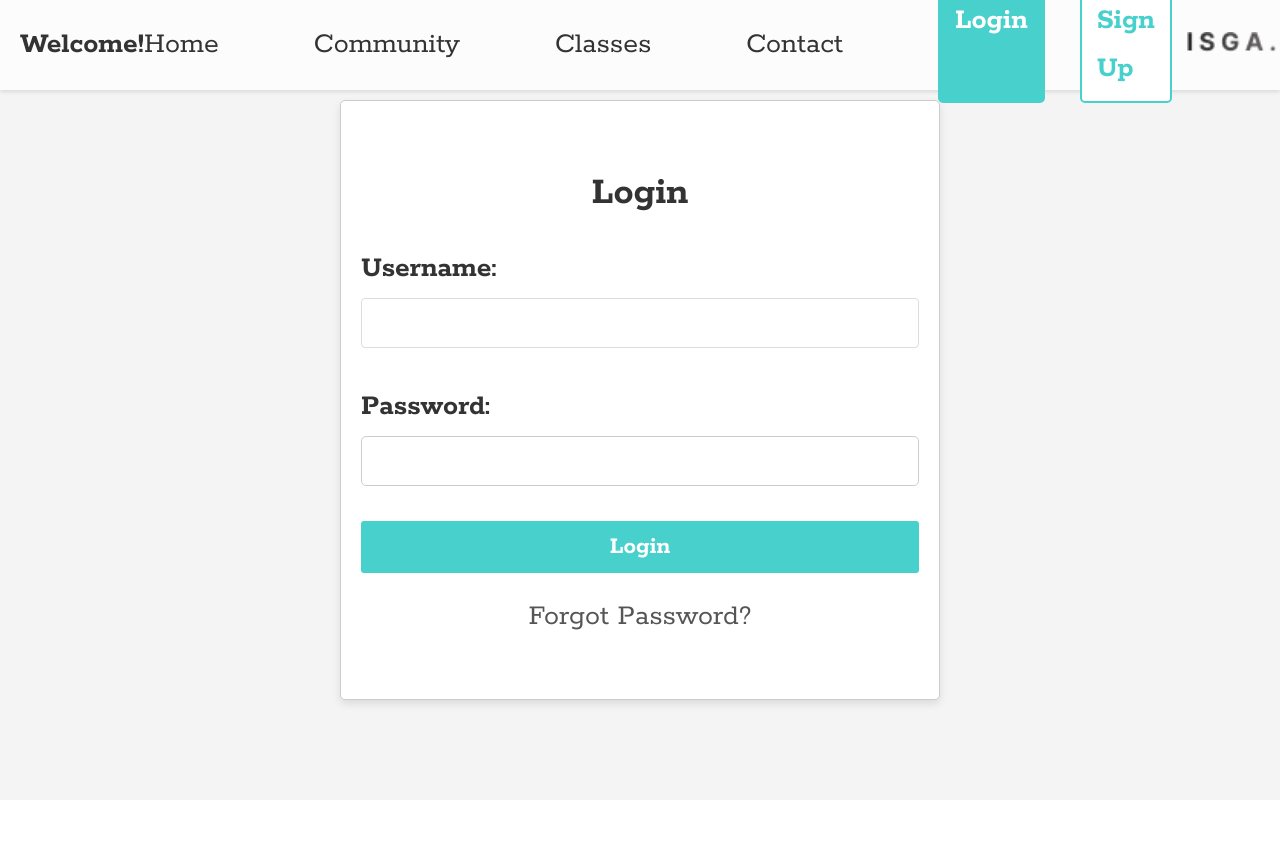
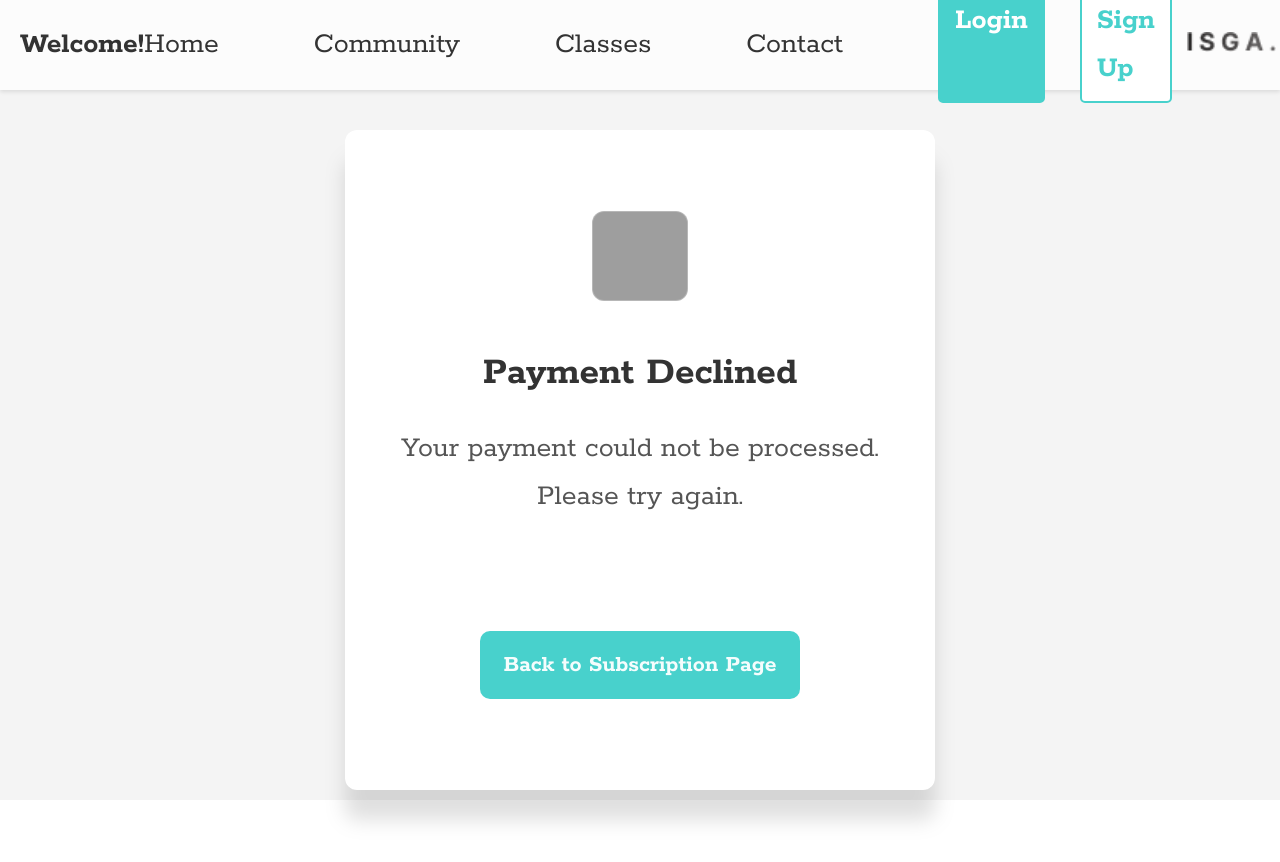
Before and after one commit to quokkaprruk/fitness-app, a React (Vite) app in the folder client/: page /cancel in a window 1280 px wide. Before the commit this address led to /login. Shown: the top 862 px of the page. Before the commit the page ends 800 px from the top, so only its background shows below. Built offline with nearby package versions, Linux system fonts and the light colour scheme; grey boxes are pictures that could not be loaded.

Commit message:
fixed payment route

```diff
--- a/client/src/App.jsx
+++ b/client/src/App.jsx
@@ -94,22 +94,16 @@ const App = () => {
                 </ProtectedRoute>
               }
             /> */}
-            <Route
+            {/* <Route
               path="/success"
               element={
                 <ProtectedRoute>
                   <PaymentResult />
                 </ProtectedRoute>
               }
-            />
-            <Route
-              path="/cancel"
-              element={
-                <ProtectedRoute>
-                  <PaymentResult />
-                </ProtectedRoute>
-              }
-            />
+            /> */}
+            <Route path="/success" element={<PaymentResult />} />
+            <Route path="/cancel" element={<PaymentResult />} />
             <Route
               path="/manage-membership"
               element={
--- a/client/src/pages/PaymentResult.jsx
+++ b/client/src/pages/PaymentResult.jsx
@@ -4,10 +4,10 @@ import "./styles/PaymentResult.css";
 const PaymentResult = () => {
   const location = useLocation();
   const navigate = useNavigate(); // Initialize the navigate function
-  // const queryParams = new URLSearchParams(location.search);
-  // const sessionId = queryParams.get("session_id");
-  // const isSuccess = sessionId ? true : false;
-  const isSuccess = location.pathname === "/success";
+  const queryParams = new URLSearchParams(location.search);
+  const sessionId = queryParams.get("session_id");
+  const isSuccess = sessionId ? true : false;
+  // const isSuccess = location.pathname === "/success";
 
   return (
     <div>
```
Also changed, not shown: 1 other file (tests, documents, lock files or other folders).
